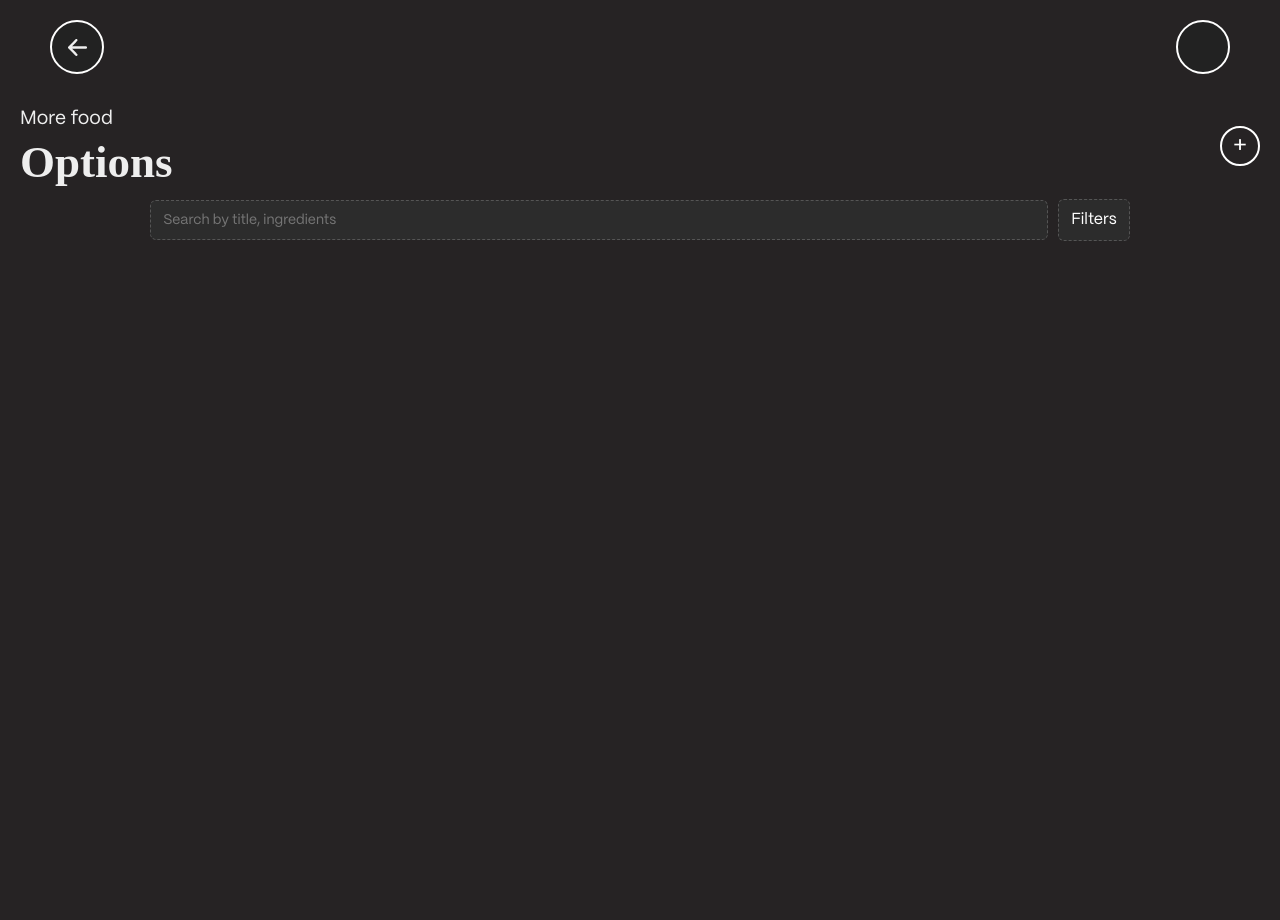
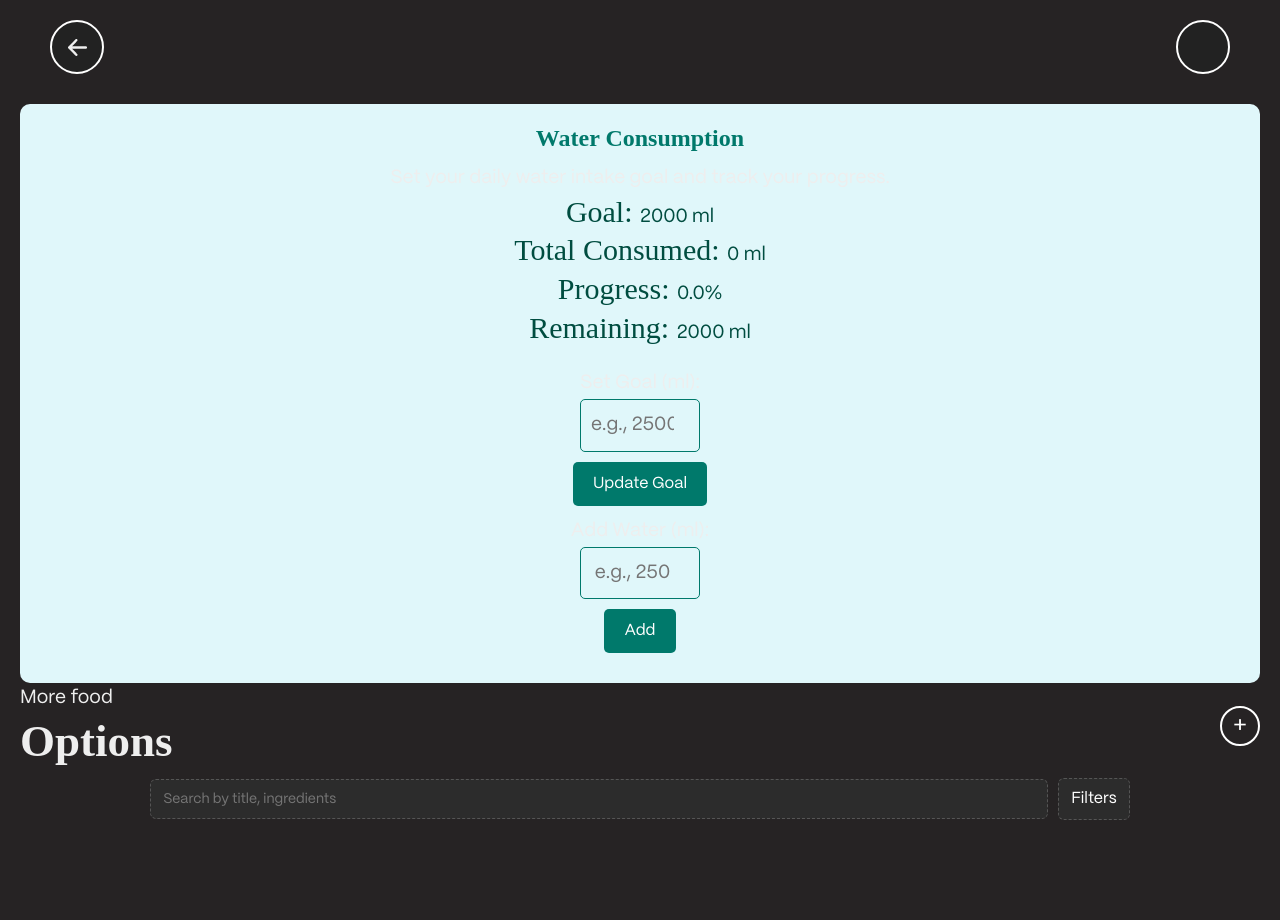
Before and after one commit to MisterAmig0/MONK, a Flask app: page /health in a window 1280 px wide. Before the commit the page ends 241 px from the top, so only its background shows below. Run offline with Flask 3, Linux system fonts and the light colour scheme; the visitor is signed in with stand-in values (Sample User, id 1); some web fonts are replaced.

Commit message:
Water consumpetie

```diff
--- a/app.py
+++ b/app.py
@@ -52,6 +52,21 @@ class Food(db.Model):  # Define a model for food items
             "kcal": self.kcal,
             "image": self.image,
         }
+class Water(db.Model):
+    id = db.Column(db.Integer, primary_key=True)
+    user = db.Column(db.String(50), nullable=False)
+    date = db.Column(db.Date, nullable=False)
+    consumption_ml = db.Column(db.Integer, nullable=False)
+    goal_ml = db.Column(db.Integer, nullable=True)  # Allow goal to be null initially
+
+    def to_dict(self):
+        return {
+            "id": self.id,
+            "date": self.date.isoformat(),
+            "consumption_ml": self.consumption_ml,
+            "goal_ml": self.goal_ml,
+        }
+
 
 # --- Login ---
 @app.route('/')
@@ -162,77 +177,52 @@ def health():
     if not user:
         return redirect(url_for('index'))
 
-    # Handle filtering and search
+    today = datetime.today().date()
+
+    # Fetch water data
+    water_entry = Water.query.filter_by(user=user, date=today).first()
+    total_water = water_entry.consumption_ml if water_entry else 0
+    water_goal = water_entry.goal_ml if water_entry else 2000  # Default goal of 2000 ml
+
+    # Handle water goal and consumption updates
+    if request.method == 'POST':
+        if 'water_goal' in request.form:  # Update the goal
+            water_goal = int(request.form['water_goal'])
+            if water_entry:
+                water_entry.goal_ml = water_goal
+            else:
+                water_entry = Water(user=user, date=today, consumption_ml=0, goal_ml=water_goal)
+                db.session.add(water_entry)
+
+        if 'water_amount' in request.form:  # Update consumption
+            water_amount = int(request.form['water_amount'])
+            if water_entry:
+                water_entry.consumption_ml += water_amount
+            else:
+                water_entry = Water(user=user, date=today, consumption_ml=water_amount, goal_ml=water_goal)
+                db.session.add(water_entry)
+
+        db.session.commit()
+        return redirect(url_for('health'))
+
+    # Calculate progress
+    percentage = (total_water / water_goal) * 100 if water_goal > 0 else 0
+    remaining_ml = max(water_goal - total_water, 0)
+
+    # Fetch food data (existing logic unchanged)
     selected_category = request.args.get('category', '')
     search_query = request.args.get('search', '').strip()
-
-    # Pagination parameters
-    page = request.args.get('page', 1, type=int)  # Current page number
-    per_page = 4  # Number of items per page
-
-    # Query food items for the logged-in user
+    page = request.args.get('page', 1, type=int)
+    per_page = 4
     query = Food.query.filter_by(user=user)
 
-    # Apply category filter if selected
     if selected_category:
         query = query.filter_by(category=selected_category)
-
-    # Apply search filter if a search query is provided
     if search_query:
         query = query.filter(Food.title.ilike(f"%{search_query}%") | Food.description.ilike(f"%{search_query}%"))
 
-    # Paginate the results
     pagination = query.paginate(page=page, per_page=per_page)
     food_items = pagination.items
-
-    # Handle adding a new food item
-    if request.method == 'POST' and 'title' in request.form:
-        title = request.form['title']
-        description = request.form['description']
-        category = request.form['category']
-        kcal = request.form['kcal']
-        image_file = request.files['image']
-
-        # Save the image file to a static directory
-        image_path = None
-        if image_file:
-            image_filename = f"{datetime.now().timestamp()}_{image_file.filename}"
-            image_path = f"static/uploads/{image_filename}"
-            image_file.save(image_path)
-
-        # Create a new food item
-        new_food = Food(
-            user=user,
-            title=title,
-            description=description,
-            category=category,
-            kcal=kcal,
-            image=image_path
-        )
-        db.session.add(new_food)
-        db.session.commit()
-        return redirect(url_for('health'))
-
-    # Handle editing a food item
-    if request.method == 'POST' and 'id' in request.form:
-        food_id = request.form['id']
-        food = Food.query.filter_by(id=food_id, user=user).first()
-        if food:
-            food.title = request.form['title']
-            food.description = request.form['description']
-            food.category = request.form['category']
-            food.kcal = request.form['kcal']
-
-            # Check if a new image is uploaded
-            if 'image' in request.files and request.files['image']:
-                image_file = request.files['image']
-                image_filename = f"{datetime.now().timestamp()}_{image_file.filename}"
-                image_path = f"static/uploads/{image_filename}"
-                image_file.save(image_path)
-                food.image = image_path
-
-            db.session.commit()
-            return redirect(url_for('health'))
 
     return render_template(
         'health.html',
@@ -240,8 +230,38 @@ def health():
         user=user,
         selected_category=selected_category,
         search_query=search_query,
-        pagination=pagination  # Pass pagination object to the template
+        pagination=pagination,
+        total_water=total_water,
+        water_goal=water_goal,
+        percentage=round(percentage, 2),
+        remaining_ml=remaining_ml
     )
+
+
+@app.route('/water', methods=['GET', 'POST'])
+def water():
+    user = session.get('user')
+    if not user:
+        return redirect(url_for('index'))
+
+    today = datetime.today().date()
+    water_entry = Water.query.filter_by(user=user, date=today).first()
+
+    if request.method == 'POST':
+        water_amount = int(request.form['water_amount'])
+
+        if water_entry:
+            water_entry.consumption_ml += water_amount
+        else:
+            water_entry = Water(user=user, date=today, consumption_ml=water_amount)
+            db.session.add(water_entry)
+
+        db.session.commit()
+        return redirect(url_for('water'))
+
+    total_consumption = water_entry.consumption_ml if water_entry else 0
+    return render_template('water.html', total_consumption=total_consumption, user=user)
+
 
 
 
--- a/static/css/food.css
+++ b/static/css/food.css
@@ -192,3 +192,54 @@ section {
 .pagination li.active a {
     color: white;
 }
+
+
+.water-tracker {
+    margin-top: 20px;
+    padding: 20px;
+    background: #e0f7fa;
+    border-radius: 10px;
+    text-align: center;
+}
+
+.water-tracker h2 {
+    margin-bottom: 10px;
+    font-size: 24px;
+    color: #00796b;
+}
+
+.water-tracker .water-status {
+    margin-bottom: 20px;
+    font-size: 18px;
+    font-weight: bold;
+    color: #004d40;
+}
+
+.water-tracker form {
+    display: flex;
+    flex-direction: column;
+    align-items: center;
+    margin-bottom: 10px;
+}
+
+.water-tracker input[type="number"] {
+    padding: 10px;
+    margin-bottom: 10px;
+    width: 120px;
+    text-align: center;
+    border: 1px solid #00796b;
+    border-radius: 5px;
+}
+
+.water-tracker button {
+    padding: 10px 20px;
+    background: #00796b;
+    color: white;
+    border: none;
+    border-radius: 5px;
+    cursor: pointer;
+}
+
+.water-tracker button:hover {
+    background: #004d40;
+}
--- a/templates/health.html
+++ b/templates/health.html
@@ -20,6 +20,35 @@
             </a>
         </div>
     </div>
+
+    <section>
+        <div class="water-tracker">
+            <h2>Water Consumption</h2>
+            <p>Set your daily water intake goal and track your progress.</p>
+
+            <div class="water-status">
+                <h3>Goal: <span id="water-goal">{{ water_goal }} ml</span></h3>
+                <h3>Total Consumed: <span id="water-total">{{ total_water }} ml</span></h3>
+                <h3>Progress: <span id="water-percentage">{{ percentage }}%</span></h3>
+                <h3>Remaining: <span id="water-remaining">{{ remaining_ml }} ml</span></h3>
+            </div>
+
+            <!-- Update Goal -->
+            <form action="/health" method="POST" class="water-goal-form">
+                <label for="water_goal">Set Goal (ml):</label>
+                <input type="number" id="water_goal" name="water_goal" placeholder="e.g., 2500" required>
+                <button type="submit">Update Goal</button>
+            </form>
+
+            <!-- Add Water -->
+            <form action="/health" method="POST" class="water-add-form">
+                <label for="water_amount">Add Water (ml):</label>
+                <input type="number" id="water_amount" name="water_amount" placeholder="e.g., 250" required>
+                <button type="submit">Add</button>
+            </form>
+        </div>
+    </section>
+
 
     <section>
     <!-- Add food -->
```
Also changed, not shown: instance/app_data.db.
